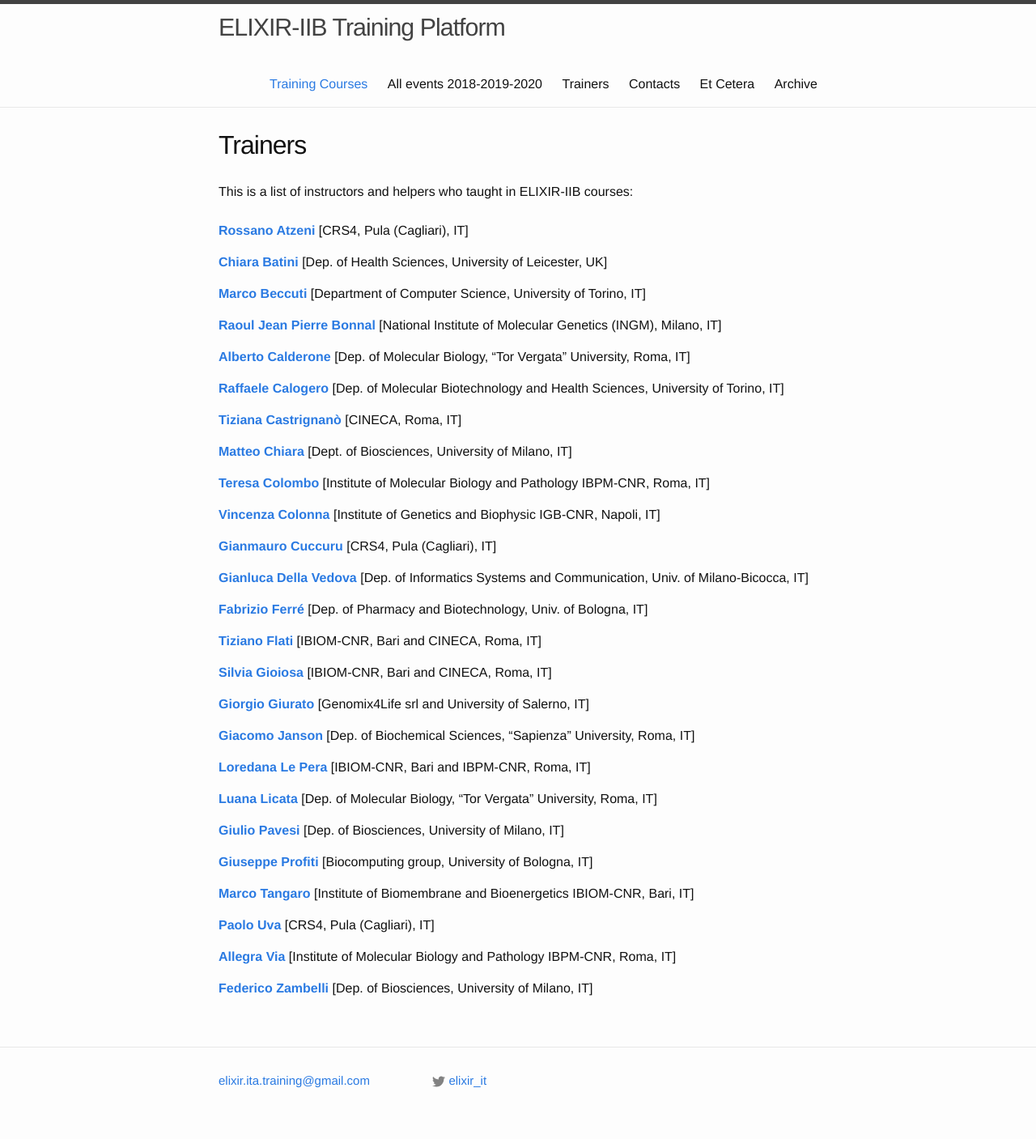
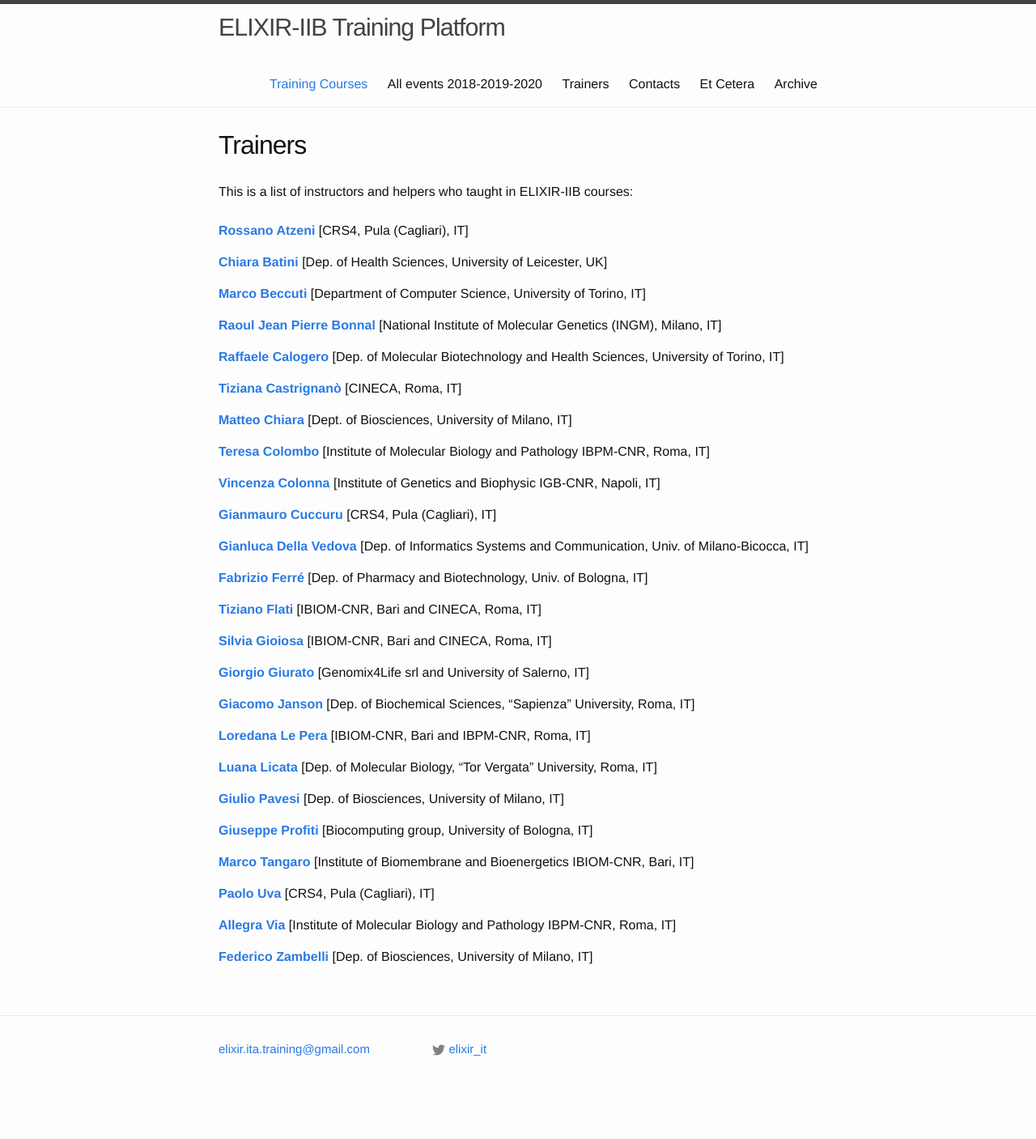
Before and after one commit to ELIXIR-IIB-training/website, a Jekyll site: the page built from _pages/02-trainers.md, in a window 1280 px wide. Shown: the whole page at 81% size. Built offline with Jekyll 4.4.1, drawn with Linux system fonts in a browser that asks for light colours; after the commit the page ends 1368 px from its top, so only the background shows below that.

Commit message:
Remove A. Calderone

```diff
--- a/_pages/02-trainers.md
+++ b/_pages/02-trainers.md
@@ -14,8 +14,6 @@ permalink: /trainers/
 [**Marco Beccuti**](../instructors/marco_beccuti.html) [Department of Computer Science, University of Torino, IT]<br>
 
 [**Raoul Jean Pierre Bonnal**](../instructors/raoul_bonnal.html) [National Institute of Molecular Genetics (INGM), Milano, IT]<br>
-
-[**Alberto Calderone**](../instructors/alberto_calderone.html) [Dep. of Molecular Biology, "Tor Vergata" University, Roma, IT]<br>
 
 [**Raffaele Calogero**](../instructors/raffaele_calogero.html) [Dep. of Molecular Biotechnology and Health Sciences, University of Torino, IT]<br>
 
```
